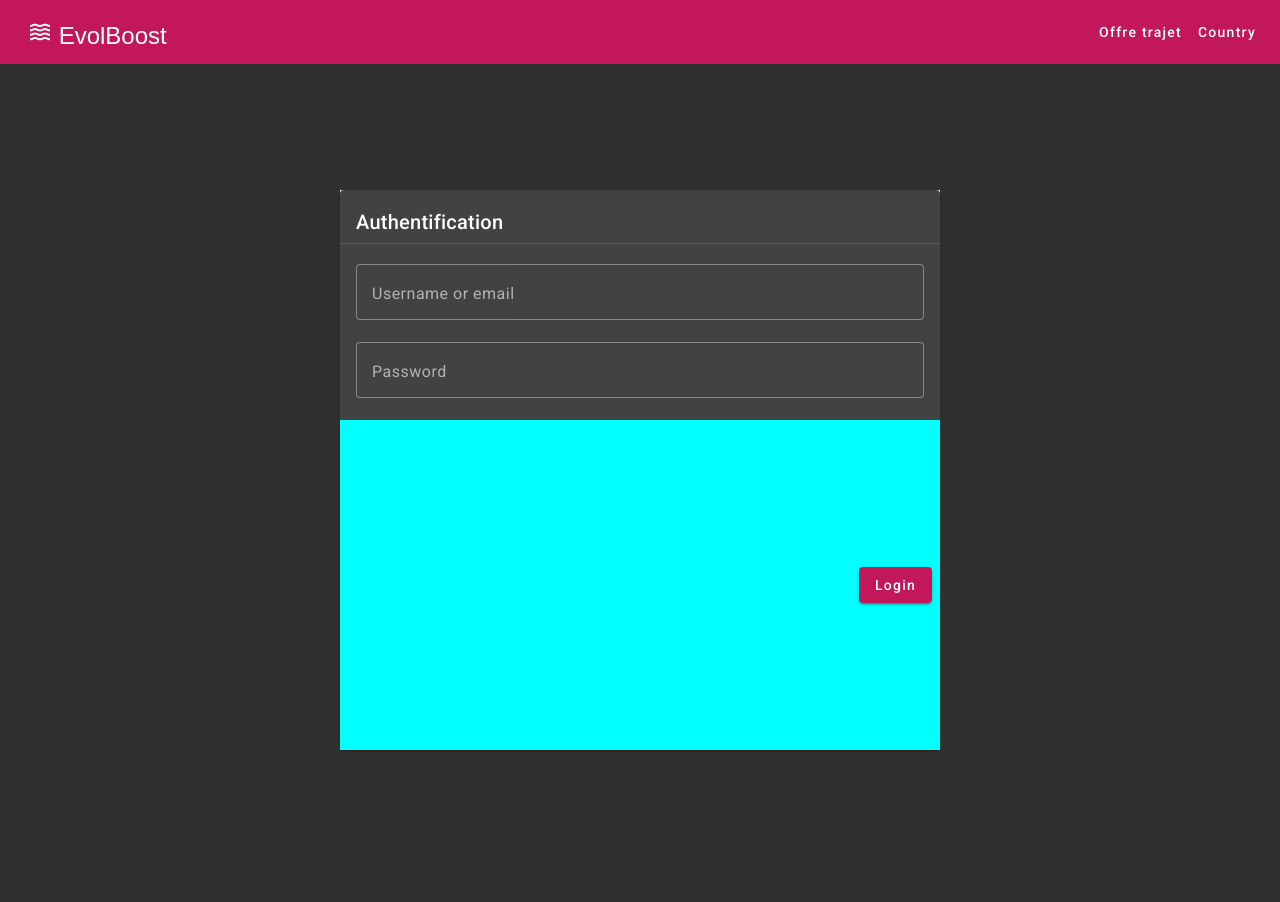
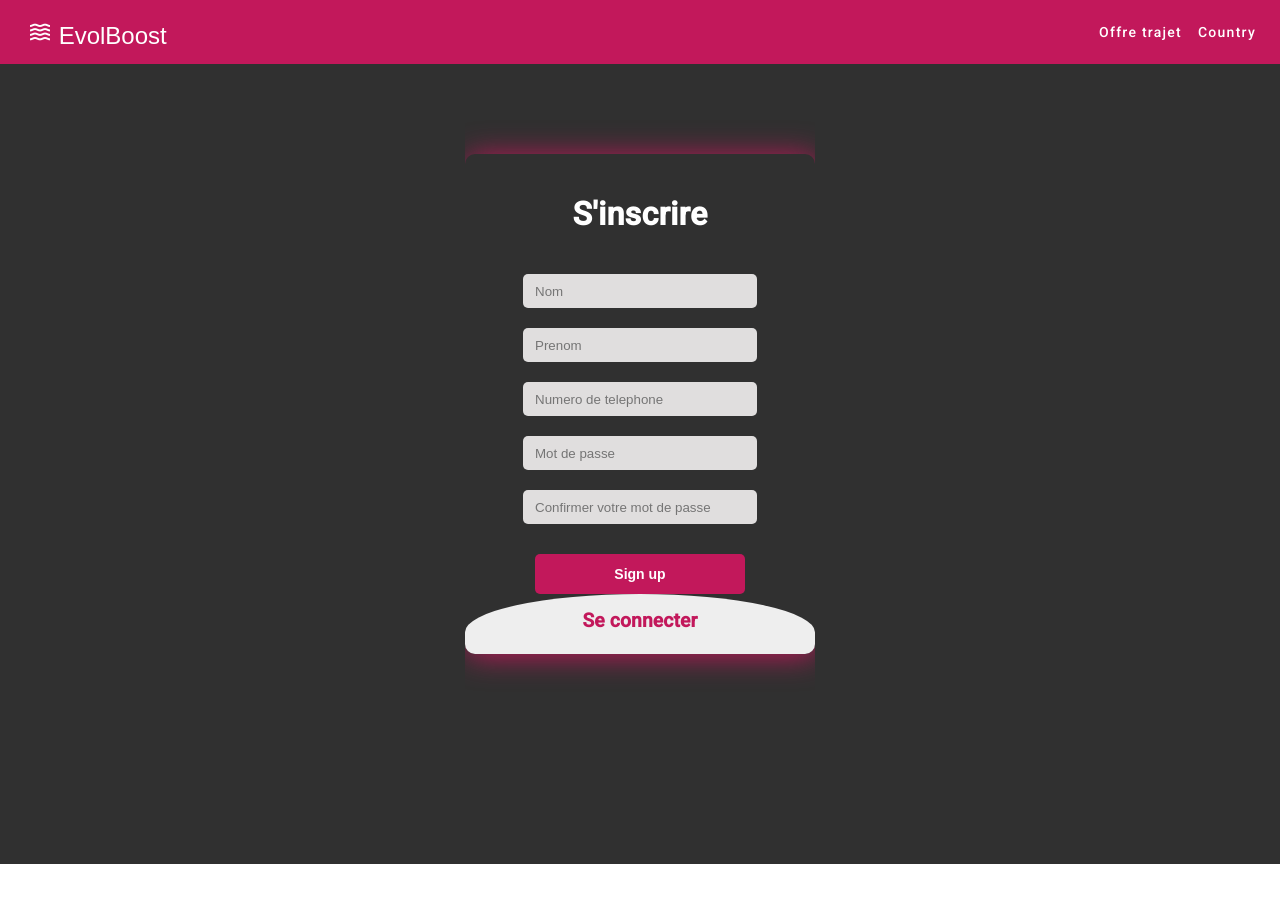
Before and after one commit to mouhamadoudou/Bokkitt-Front, an Angular app: page / in a window 1280 px wide. Shown: the top 902 px of the page. After the commit the page ends 864 px from the top, so only its background shows below. Built offline with nearby package versions, Linux system fonts and the light colour scheme.

Commit message:
change login designe

```diff
--- a/src/app/login/login.component.css
+++ b/src/app/login/login.component.css
@@ -5,8 +5,6 @@ mat-form-field {
 .login-container {
     width: 600px;
     max-width: 8000px;
-    /* justify-content: center; */
-    /* margin: auto; */
     margin-top: 15.7vh;
     margin-bottom: 50vh;
     background-color: aliceblue;
@@ -27,6 +25,101 @@ mat-form-field {
 }
 
 .mdc-card__actions {
-    background-color: aqua;
-    height: 330px;
 }
+
+
+
+/* okkkkkkkkkkkkkkkkkkkkkkkkkkkkkkkkkkkkkkkkkkkk
+ */
+
+ mat-drawer-container {
+    height: 100%;
+	display: flex;
+    align-items: center;
+	justify-content: center;
+
+ }
+
+.main{
+    margin-top: 90px;
+	width: 350px;
+	height: 500px;
+    	overflow: hidden;
+	border-radius: 10px;
+	box-shadow: 2px 2px 30px   #c2185b;
+}
+#chk{
+	display: none;
+}
+.signup{
+	position: relative;
+	width:100%;
+	height: 100%;
+}
+label{
+	color: #fff;
+	font-size: 2.3em;
+	justify-content: center;
+	display: flex;
+	margin: 50px;
+	font-weight: bold;
+	cursor: pointer;
+	transition: .5s ease-in-out;
+}
+input{
+	width: 60%;
+	height: 10px;
+	background: #e0dede;
+	justify-content: center;
+	display: flex;
+	margin: 20px auto;
+	padding: 12px;
+	border: none;
+	outline: none;
+	border-radius: 5px;
+}
+.button-form{
+	width: 60%;
+	height: 40px;
+	margin: 10px auto;
+	justify-content: center;
+	display: block;
+	color: #fff;
+    background: #c2185b;
+
+	font-size: 1em;
+	font-weight: bold;
+	margin-top: 30px;
+	outline: none;
+	border: none;
+	border-radius: 5px;
+	transition: .2s ease-in;
+	cursor: pointer;
+}
+.button-form:hover{
+	background: #c2185b;
+}
+
+.login{
+    margin-top: 60px;
+	height: 460px;
+	background: #eee;
+	border-radius: 60% / 10%;
+	transform: translateY(-170px);
+	transition: .8s ease-in-out;
+}
+.login label{
+	color: #c2185b;
+	transform: scale(.6);
+    padding-top: 20px;
+}
+
+#chk:checked ~ .login{
+	transform: translateY(-520px);
+}
+#chk:checked ~ .login label{
+	transform: scale(1);
+}
+#chk:checked ~ .signup label{
+	transform: scale(.6);
+}
--- a/src/app/login/login.component.html
+++ b/src/app/login/login.component.html
@@ -1,6 +1,5 @@
-
 <mat-toolbar color="primary">
-    <button mat-icon-button >
+    <button mat-icon-button>
         <mat-icon> waves </mat-icon>
         EvolBoost
     </button>
@@ -15,8 +14,38 @@
 </mat-toolbar>
 
 <mat-drawer-container>
+
+    <div class="main">
+        <input type="checkbox" id="chk" aria-hidden="true">
+
+        <div class="signup">
+            <form>
+                <!-- <mat-form-field appearance="outline">
+                    <mat-label>Password</mat-label>
+                    <input type="password" matInput formControlName="password">
+                </mat-form-field> -->
+                <label for="chk" aria-hidden="true">S'inscrire</label>
+                <input type="text" name="firstName" placeholder="Nom" required="">
+                <input type="text" name="lastName" placeholder="Prenom" required="">
+                <input type="number" name="phoneNumber" placeholder="Numero de telephone" required="">
+                <input type="password" name="pswd" placeholder="Mot de passe" required="">
+                <input type="password" name="pswd" placeholder="Confirmer votre mot de passe" required="">
+                <button class="button-form"> Sign up</button>
+            </form>
+        </div>
+
+        <div class="login">
+            <form >
+                <label class="form-login" for="chk" aria-hidden="true">Se connecter</label>
+                <input type="email" name="email" placeholder="Email" required="">
+                <input type="password" name="pswd" placeholder="Password" required="">
+                <button class="button-form"> Se connecter</button>
+            </form>
+        </div>
+    </div>
+    <!-- <span>
         <div class="login-container">
-        <!-- {{loginFormGroup.value | json}} -->
+
             <mat-card [formGroup]="loginFormGroup">
                 <mat-card-header>
                     <mat-card-title>Authentification</mat-card-title>
@@ -24,7 +53,6 @@
                 <mat-divider class="driver-contain"></mat-divider>
 
                 <mat-card-content>
-                <mat-form-field appearance="outline">
                         <mat-label>Username or email</mat-label>
                         <input matInput formControlName="username">
                     </mat-form-field>
@@ -34,14 +62,12 @@
                     </mat-form-field>
                 </mat-card-content>
                 <mat-card-actions align="end">
-                <button
-                    mat-raised-button
-                    color="primary"
-                    (click)="login()"
-                >
+                    <button mat-raised-button color="primary" (click)="login()">
                         Login
                     </button>
                 </mat-card-actions>
             </mat-card>
         </div>
+    </span> -->
+
 </mat-drawer-container>
```
Lines whose indentation alone changed are shown as unchanged.
